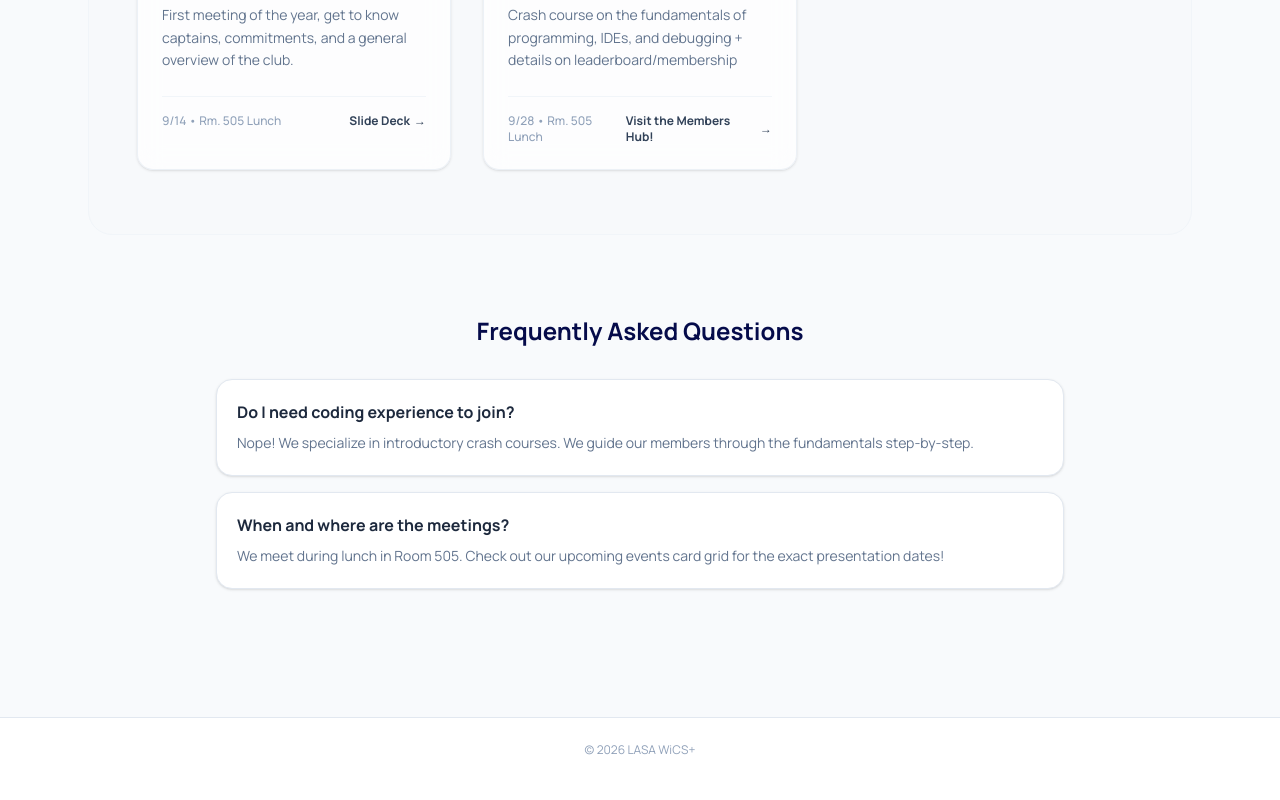
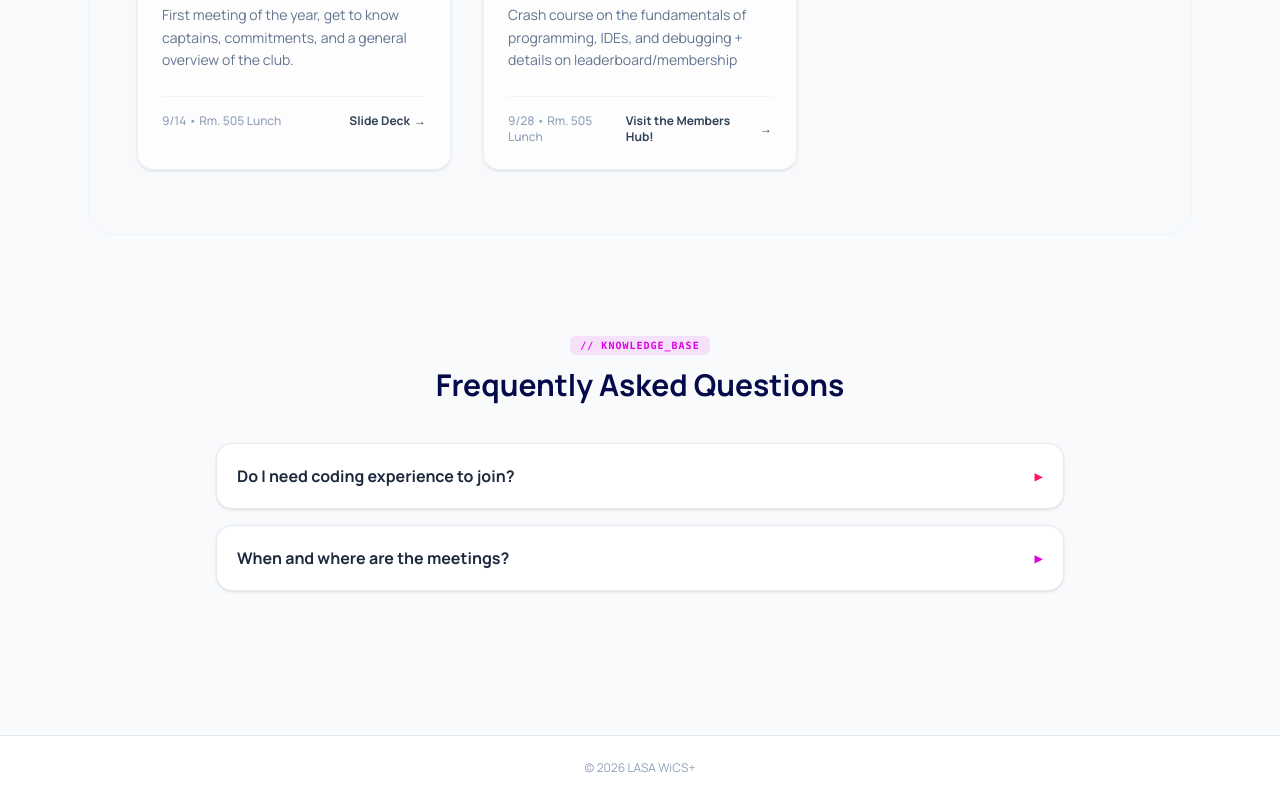
Before and after one commit to raspbytes/lasawics, a React (Vite) app: page / in a window 1280 px wide. Shown: the part 1008-1808 px from the top of the page. Built offline with nearby package versions, Linux system fonts and the light colour scheme.

Commit message:
faq but cool

```diff
--- a/src/App.jsx
+++ b/src/App.jsx
@@ -114,21 +114,50 @@ function Home() {
         </div>
       </section>
 
-      <section className="w-full max-w-4xl mx-auto my-20 px-6 animate-fade-in">
-  <h2 className="text-2xl font-black text-wics-dark text-center mb-8">Frequently Asked Questions</h2>
+      <section className="w-full max-w-4xl mx-auto my-24 px-6 animate-fade-in">
+  {/* SECTION HEADING */}
+  <div className="text-center max-w-xl mx-auto mb-10">
+    <span className="text-[10px] font-bold uppercase tracking-widest text-wics-magenta bg-wics-magenta/10 px-2.5 py-1 rounded-md font-mono">
+      // knowledge_base
+    </span>
+    <h2 className="text-3xl font-black text-wics-dark mt-3">Frequently Asked Questions</h2>
+  </div>
 
+  {/* ACCORDION COMPONENT CONTAINER */}
   <div className="space-y-4">
-    <div className="bg-white border border-slate-200 p-5 rounded-2xl shadow-sm">
-      <h4 className="font-bold text-slate-800">Do I need coding experience to join?</h4>
-      <p className="text-sm text-slate-500 mt-2 leading-relaxed">Nope! We specialize in introductory crash courses. We guide our members through the fundamentals step-by-step.</p>
-    </div>
 
-    <div className="bg-white border border-slate-200 p-5 rounded-2xl shadow-sm">
-      <h4 className="font-bold text-slate-800">When and where are the meetings?</h4>
-      <p className="text-sm text-slate-500 mt-2 leading-relaxed">We meet during lunch in Room 505. Check out our upcoming events card grid for the exact presentation dates!</p>
-    </div>
+    {/* FAQ ACCORDION ITEM 1 */}
+    <details className="group overflow-hidden bg-white border border-slate-200/80 rounded-2xl shadow-sm transition-all duration-300 hover:shadow-md hover:border-wics-pink/30 [&_summary::-webkit-details-marker]:hidden">
+      {/* Question Header Line */}
+      <summary className="flex items-center justify-between p-5 font-bold text-slate-800 cursor-pointer select-none list-none group-open:bg-slate-50/50">
+        <span>Do I need coding experience to join?</span>
+        {/* Animated Chevron: Rotates perfectly when parent details container opens */}
+        <span className="text-wics-pink font-mono text-sm transition-transform duration-300 group-open:rotate-90">
+          ▶
+        </span>
+      </summary>
+      {/* Answer Body text (Smooth fading entrance animation) */}
+      <div className="px-5 pb-5 pt-2 border-t border-slate-100/60 bg-white text-sm text-slate-500 leading-relaxed animate-fade-in">
+        Nope! We specialize in introductory crash courses. We guide our members through the fundamentals step-by-step.
+      </div>
+    </details>
+
+    {/* FAQ ACCORDION ITEM 2 */}
+    <details className="group overflow-hidden bg-white border border-slate-200/80 rounded-2xl shadow-sm transition-all duration-300 hover:shadow-md hover:border-wics-blue/30 [&_summary::-webkit-details-marker]:hidden">
+      <summary className="flex items-center justify-between p-5 font-bold text-slate-800 cursor-pointer select-none list-none group-open:bg-slate-50/50">
+        <span>When and where are the meetings?</span>
+        <span className="text-wics-magenta font-mono text-sm transition-transform duration-300 group-open:rotate-90">
+          ▶
+        </span>
+      </summary>
+      <div className="px-5 pb-5 pt-2 border-t border-slate-100/60 bg-white text-sm text-slate-500 leading-relaxed animate-fade-in">
+        We meet during lunch in Room 505. Check out our upcoming events card grid for the exact presentation dates!
+      </div>
+    </details>
+
   </div>
 </section>
+
 
     </Layout>
   )
```
